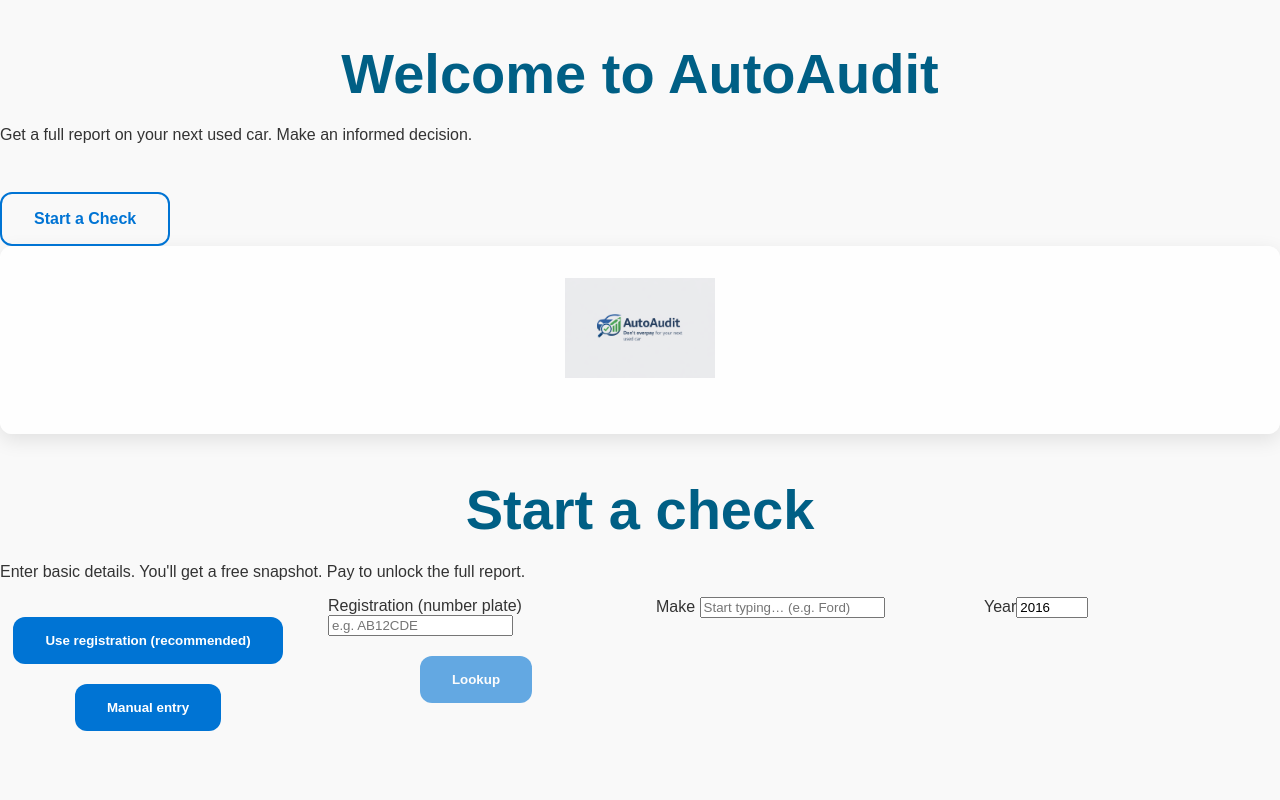
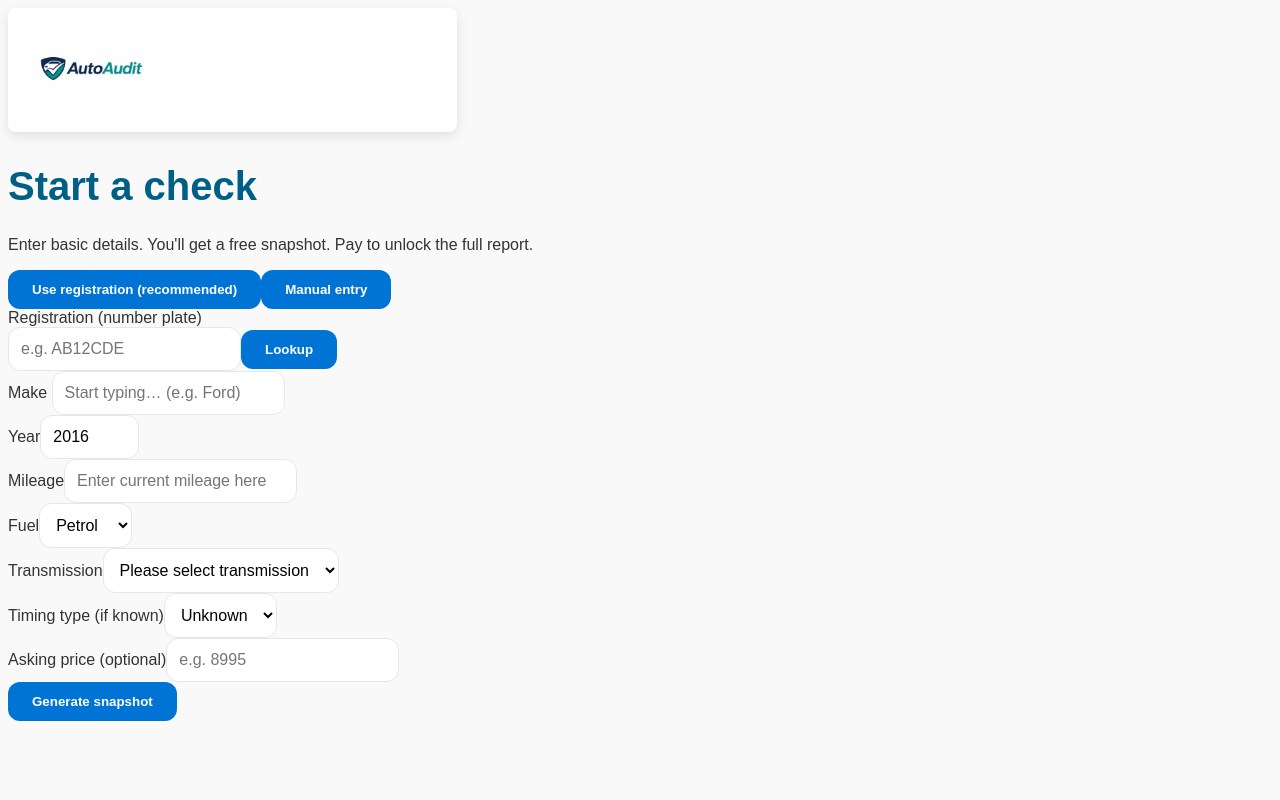
Before and after one commit to mickleethirty-vendium/autoaudit, a Next.js app: page /check in a window 1280 px wide. Shown: the top 800 px of the page. Built offline with nearby package versions, Linux system fonts and the light colour scheme.

Commit message:
Update logo positioning and color scheme to match new design

```diff
--- a/app/layout.tsx
+++ b/app/layout.tsx
@@ -1,6 +1,6 @@
-/* layout.tsx file */
+'use client'; // Ensure this is marked as a Client Component
 
-import '../styles/globals.css';
+import '../styles/globals.css'; // Make sure the global styles are linked
 
 export default function Layout({ children }: { children: React.ReactNode }) {
   return (
@@ -12,21 +12,12 @@
         <title>AutoAudit</title>
       </head>
       <body className="bg-light-bg">
-        {/* Hero Section for 'Start a Check' button */}
-        <div className="hero-section py-16 text-center bg-light-bg">
-          <h1 className="text-4xl font-bold text-primary-blue mb-4">Welcome to AutoAudit</h1>
-          <p className="text-xl text-secondary-blue mb-6">Get a full report on your next used car. Make an informed decision.</p>
-          <a href="/start-check" className="button-link">
-            Start a Check
-          </a>
-        </div>
-
-        {/* Centered logo with subtle background */}
-        <div className="logo-container mx-auto py-6 flex justify-center">
+        {/* Logo container with left alignment and larger size */}
+        <div className="logo-container mx-auto py-6 flex justify-start">
           <img
-            src="/logo.png" // path to your logo
+            src="/logo.png"  // Path to your updated logo
             alt="AutoAudit Logo"
-            className="logo w-32"  // Adjust size as needed
+            className="logo"  // Apply the correct class for styling
           />
         </div>
 
--- a/styles/globals.css
+++ b/styles/globals.css
@@ -1,5 +1,3 @@
-/* globals.css file */
-
 /* Global background & primary colors */
 :root {
   --primary-blue: #005f85; /* Dark blue for primary elements */
@@ -14,47 +12,31 @@
   --message-error-bg: #fcd5d5; /* Light red for error messages */
   --message-border-success: #16a34a; /* Green border for success messages */
   --message-border-error: #dc2626; /* Red border for error messages */
+  --teal-accent: #20c997; /* Teal for accents and highlights */
 }
 
 body {
   font-family: 'Arial', sans-serif;
   background-color: var(--light-bg);
   color: #333; /* Default text color */
-  padding: 0;
-  margin: 0;
 }
 
-/* Global typography for headings */
-h1, h2, h3 {
-  color: var(--primary-blue);
-  font-weight: 700; /* Bold headings for prominence */
-  margin-bottom: 16px; /* Added space between headings and content */
+/* Logo Container - Update for new logo */
+.logo-container {
+  background-color: rgba(255, 255, 255, 0.9); /* Light background for logo */
+  border-radius: 8px;
+  padding: 16px;
+  box-shadow: 0px 4px 12px rgba(0, 0, 0, 0.1); /* Soft shadow for depth */
+  margin-bottom: 32px;
+  text-align: left; /* Align logo to the left */
+  width: 33%; /* Make logo take up a third of the width */
+  display: flex;
+  justify-content: flex-start;
 }
 
-h1 {
-  font-size: 3.5rem;  /* Larger font size for the main heading */
-  line-height: 1.3; /* Improved line height */
-  text-align: center; /* Center the main heading */
-}
-
-h2 {
-  font-size: 2.5rem;
-  margin-bottom: 16px; /* Space below subheadings */
-  text-align: center; /* Center the subheading */
-}
-
-h3 {
-  font-size: 1.8rem;
-  margin-bottom: 12px; /* Space below the subheading */
-}
-
-/* Subheading styling */
-h2.subheading {
-  font-size: 1.25rem;
-  color: var(--secondary-blue);
-  margin-top: 20px;
-  margin-bottom: 30px; /* Space between subheading and following text */
-  text-align: center; /* Center-align the subheading */
+.logo {
+  max-width: 100%;  /* Ensure the logo scales with container */
+  height: auto;
 }
 
 /* Button styling */
@@ -62,97 +44,63 @@
   background-color: var(--button-bg);
   color: white;
   font-weight: bold;
-  padding: 16px 32px; /* Larger padding for better button size */
-  border-radius: 12px;  /* Rounded corners for a more modern look */
+  padding: 12px 24px;
+  border-radius: 12px;  /* Rounded corners */
   border: none;
   cursor: pointer;
   transition: all 0.3s ease;
-  width: auto;
-  margin: 20px auto;
-  display: block;
 }
 
 button:hover {
   background-color: var(--button-hover-bg);
-  transform: translateY(-3px);
+  transform: translateY(-2px);  /* Slight lift on hover */
 }
 
-button:disabled {
-  opacity: 0.6;
-  cursor: not-allowed;
+/* Input fields styling */
+input, select {
+  background-color: var(--input-bg);
+  border: 1px solid var(--input-border);
+  border-radius: 12px;
+  padding: 12px;
+  font-size: 1rem;
+  transition: all 0.3s ease;
 }
 
-/* Link-style buttons (for "Start a Check") */
-a.button-link {
-  background-color: transparent;
-  color: var(--button-bg);
-  font-weight: bold;
-  text-decoration: none;
-  padding: 16px 32px;
-  border-radius: 12px;
-  border: 2px solid var(--button-bg);
-  display: inline-block;
-  transition: background-color 0.3s ease, color 0.3s ease;
-  margin-top: 32px; /* More space between links */
-  text-align: center;
-}
-
-a.button-link:hover {
-  background-color: var(--button-bg);
-  color: white;
+input:focus, select:focus {
+  background-color: var(--input-focus-bg);
+  border-color: var(--primary-blue);
+  outline: none;
+  box-shadow: 0px 0px 8px rgba(0, 94, 133, 0.4);  /* Focus glow effect */
 }
 
 /* Section background & shadow styling */
 section {
   background-color: white;
   border-radius: 12px;
-  box-shadow: 0px 6px 20px rgba(0, 0, 0, 0.1); /* Softer shadow */
-  padding: 40px; /* Increased padding for better text spacing */
-  margin-bottom: 40px; /* More space between sections */
-  text-align: left;
+  box-shadow: 0px 4px 20px rgba(0, 0, 0, 0.05); /* Subtle shadow */
+  padding: 24px;
 }
 
-/* Grid and spacing between elements */
-.grid {
-  display: grid;
-  gap: 2rem;
-  grid-template-columns: repeat(auto-fill, minmax(280px, 1fr)); /* Responsive grid layout */
+/* Adjusted headings */
+h1, h2, h3 {
+  color: var(--primary-blue);
+  font-weight: 600;
 }
 
-.grid > * {
-  margin-bottom: 1.5rem;
+h1 {
+  font-size: 2.5rem;
 }
 
-.logo-container {
-  background-color: rgba(255, 255, 255, 0.9); /* Light background for logo */
-  border-radius: 12px;
-  padding: 32px;
-  box-shadow: 0px 6px 20px rgba(0, 0, 0, 0.1); /* Softer shadow for depth */
-  margin-bottom: 40px;
-  text-align: center;
+h2 {
+  font-size: 2rem;
 }
 
-.logo {
-  width: auto;
-  max-width: 150px; /* Adjust size for better balance */
-  margin-bottom: 20px;
+h3 {
+  font-size: 1.5rem;
 }
 
-/* Responsive tweaks for mobile */
-@media (max-width: 640px) {
-  .grid {
-    grid-template-columns: 1fr; /* Stacks columns vertically on mobile */
-  }
-
-  .md\\:grid-cols-2 {
-    grid-template-columns: 1fr; /* Stack inputs for mobile */
-  }
-
-  h1 {
-    font-size: 2.5rem; /* Adjust heading size for mobile */
-  }
-
-  button {
-    width: 100%; /* Make buttons full-width on mobile */
-  }
+/* Logo Size */
+.logo-container img {
+  max-width: 33%;  /* Make sure logo fits container width */
+  height: auto;
 }
```
Also changed, not shown: public/logo.png.
